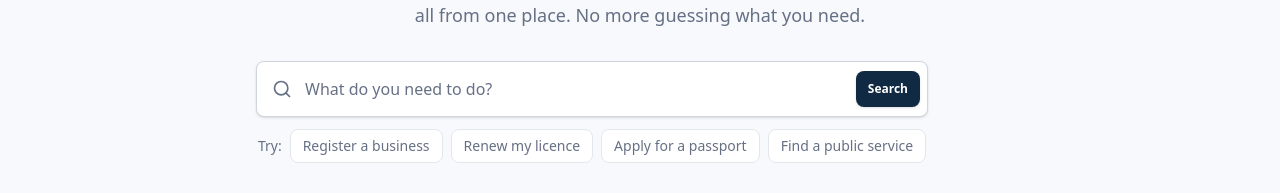
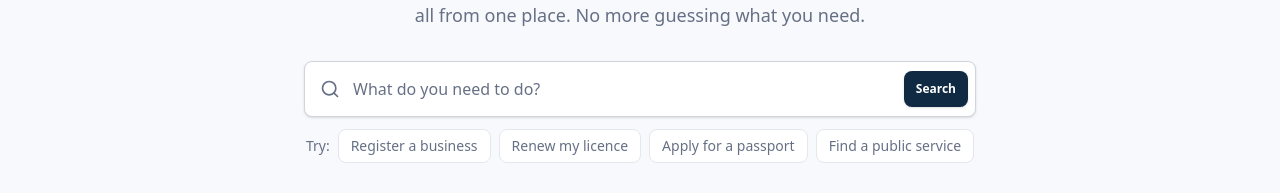
Before and after one commit to Basit-of-Africa/CivicOne, a Next.js app: page / in a window 1280 px wide. Shown: the part 414-607 px from the top of the page. Built offline with nearby package versions, Linux system fonts and the light colour scheme; no server answers.

Commit message:
feat: add qrcode dependency for QR code generation

```diff
--- a/components/marketing/hero-search.tsx
+++ b/components/marketing/hero-search.tsx
@@ -20,7 +20,7 @@ export function HeroSearch() {
   }
 
   return (
-    <div className="w-full max-w-2xl space-y-3">
+    <div className="mx-auto w-full max-w-2xl space-y-3">
       <form
         role="search"
         className="relative"
--- a/package.json
+++ b/package.json
@@ -39,6 +39,7 @@
     "clsx": "^2.1.1",
     "lucide-react": "^0.577.0",
     "next": "15.5.23",
+    "qrcode": "^1.5.4",
     "react": "^19.1.0",
     "react-dom": "^19.1.0",
     "react-hook-form": "^7.85.0",
@@ -53,6 +54,7 @@
     "@eslint/eslintrc": "^3.3.6",
     "@tailwindcss/postcss": "^4.3.3",
     "@types/node": "^22.15.0",
+    "@types/qrcode": "^1.5.6",
     "@types/react": "^19.1.0",
     "@types/react-dom": "^19.1.0",
     "eslint": "^9.23.0",
```
Also changed, not shown: 1 other file (tests, documents, lock files or other folders).
